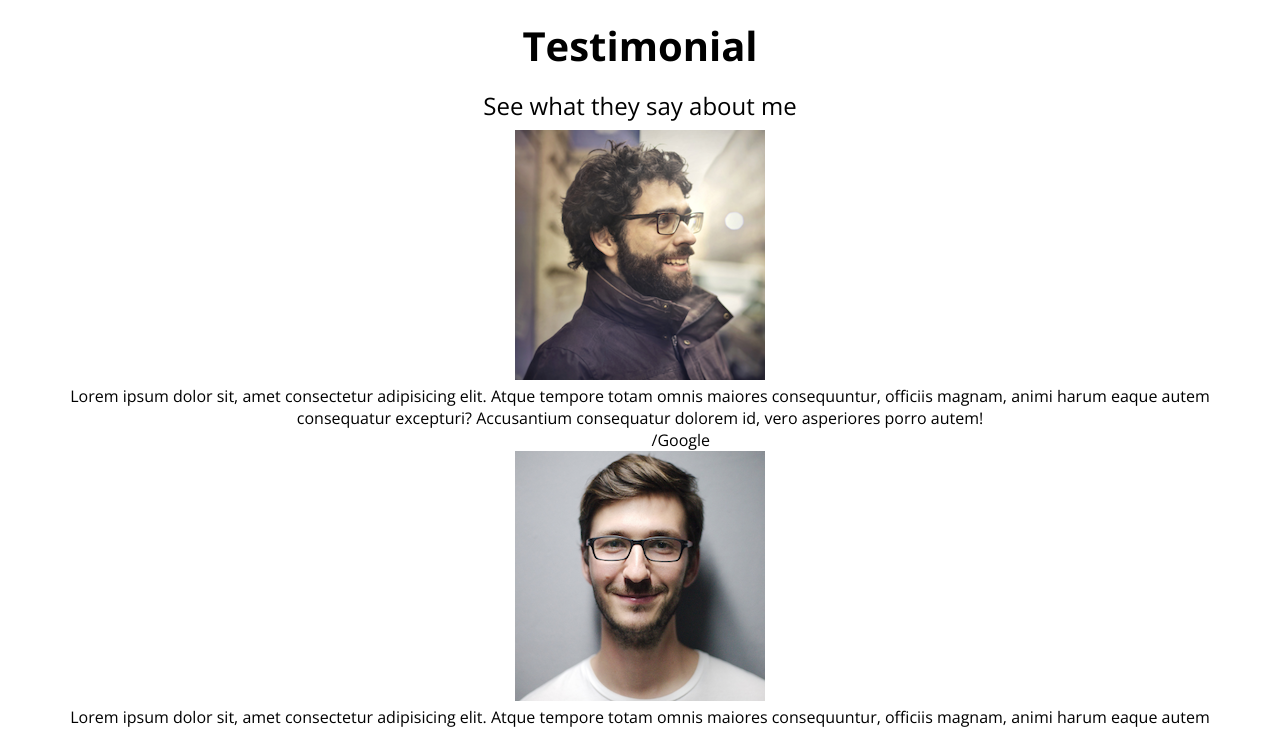
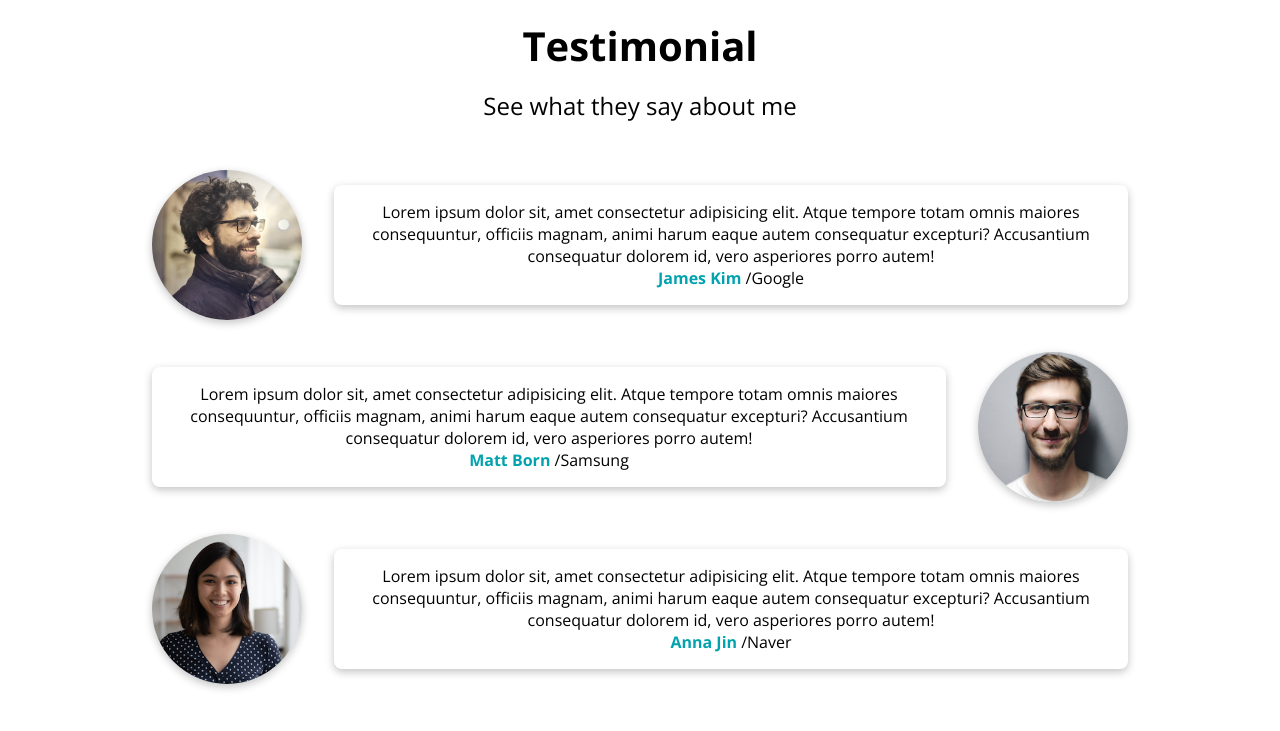
Before and after one commit to leechan02/HTML.CSS_study, a plain HTML site: page dream_coding/portfolio/index.html in a window 1280 px wide. Shown: the part 3180-3911 px from the top of the page. Drawn offline with nearby package versions, Linux system fonts and the light colour scheme.

Commit message:
feat: testimonials css

```diff
--- a/dream_coding/portfolio/css/style.css
+++ b/dream_coding/portfolio/css/style.css
@@ -385,3 +385,38 @@ button:focus {
   height: 2px;
   background-color: var(--color-accent);
 }
+
+/* Testimonial */
+.testimonials {
+  margin: 3rem;
+}
+
+.testimonial {
+  display: flex;
+  gap: 2rem;
+  align-items: center;
+  margin-bottom: 2rem;
+}
+
+.testimonial:nth-child(even) .testimonial__img {
+  order: 1;
+}
+
+.testimonial__img {
+  width: 150px;
+  height: 150px;
+  border-radius: 100%;
+  box-shadow: rgba(0, 0, 0, 0.24) 0px 3px 8px;
+}
+
+.testimonial__bubble {
+  padding: 1rem;
+  border-radius: 8px;
+  box-shadow: rgba(0, 0, 0, 0.24) 0px 3px 8px;
+}
+
+.testimonial__bubble__name {
+  color: var(--color-accent);
+  font-weight: bold;
+  filter: brightness(70%);
+}
--- a/dream_coding/portfolio/index.html
+++ b/dream_coding/portfolio/index.html
@@ -247,35 +247,35 @@
       </div>
     </section>
     <!-- Testimonials -->
-    <section id="testimonial" class="section">
+    <section id="testimonial" class="section max-container">
       <h2 class="title">Testimonial</h2>
       <p class="description">See what they say about me</p>
-      <ul>
-        <li>
-          <img src="images/testimonials/people1.webp" alt="people1">
-          <div>
+      <ul class="testimonials">
+        <li class="testimonial">
+          <img src="images/testimonials/people1.webp" alt="people1" class="testimonial__img">
+          <div class="testimonial__bubble">
             <p>Lorem ipsum dolor sit, amet consectetur adipisicing elit. Atque tempore totam omnis maiores consequuntur,
               officiis magnam, animi harum eaque autem consequatur excepturi? Accusantium consequatur dolorem id, vero
               asperiores porro autem!</p>
-            <p><a href="#">James Kim</a> /Google</p>
+            <p><a href="#" class="testimonial__bubble__name">James Kim</a> /Google</p>
           </div>
         </li>
-        <li>
-          <img src="images/testimonials/people2.webp" alt="people2">
-          <div>
+        <li class="testimonial">
+          <img src="images/testimonials/people2.webp" alt="people2" class="testimonial__img">
+          <div class="testimonial__bubble">
             <p>Lorem ipsum dolor sit, amet consectetur adipisicing elit. Atque tempore totam omnis maiores consequuntur,
               officiis magnam, animi harum eaque autem consequatur excepturi? Accusantium consequatur dolorem id, vero
               asperiores porro autem!</p>
-            <p><a href="#">Matt Born</a> /Samsung</p>
+            <p><a href="#" class="testimonial__bubble__name">Matt Born</a> /Samsung</p>
           </div>
         </li>
-        <li>
-          <img src="images/testimonials/people3.webp" alt="people3">
-          <div>
+        <li class="testimonial">
+          <img src="images/testimonials/people3.webp" alt="people3" class="testimonial__img">
+          <div class="testimonial__bubble">
             <p>Lorem ipsum dolor sit, amet consectetur adipisicing elit. Atque tempore totam omnis maiores consequuntur,
               officiis magnam, animi harum eaque autem consequatur excepturi? Accusantium consequatur dolorem id, vero
               asperiores porro autem!</p>
-            <p><a href="#">Anna Jin</a> /Naver</p>
+            <p><a href="#" class="testimonial__bubble__name">Anna Jin</a> /Naver</p>
           </div>
         </li>
       </ul>
```
